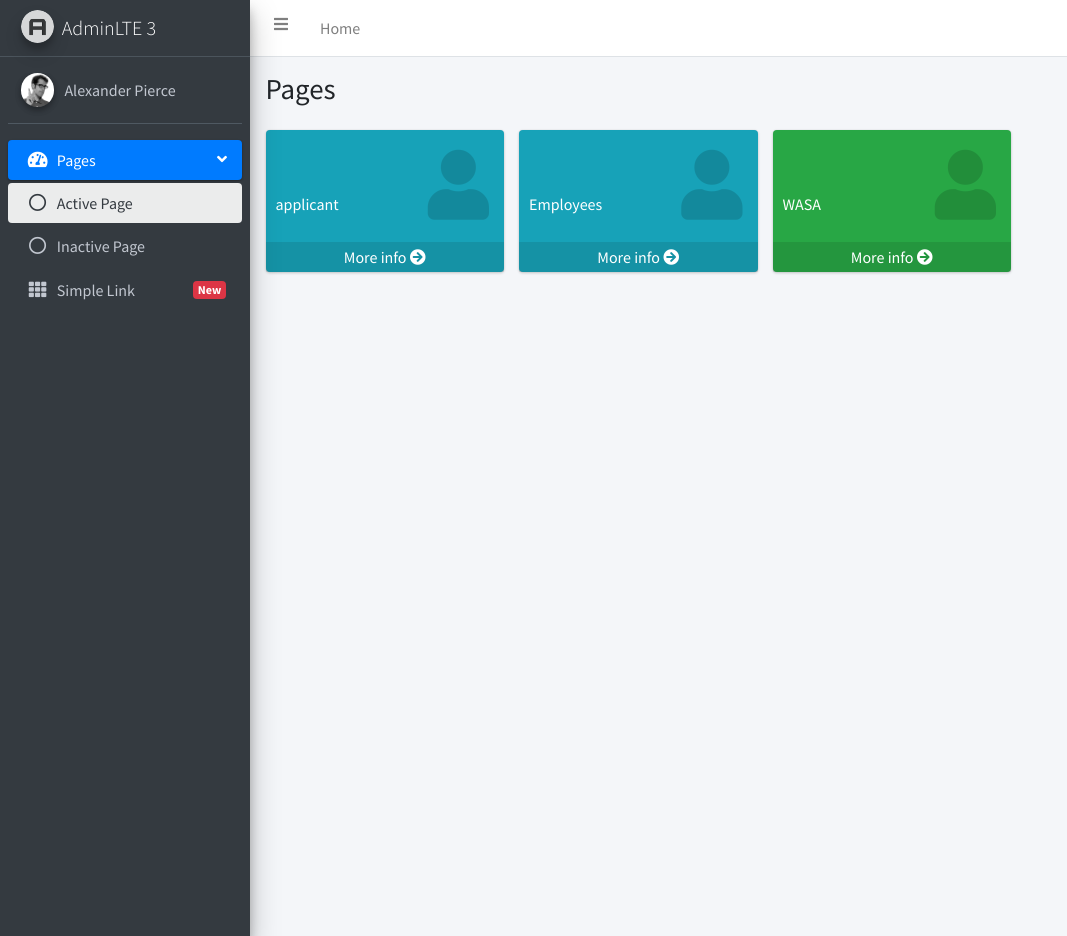
After one commit to wingled22/hris, a PHP site: page /dashboard.php in a window 1280 px wide. The commit adds this page. Shown: the whole page, without its empty margins (0-1067 px from the left). Run offline with PHP 8.4, Linux system fonts and the light colour scheme; some libraries are stand-ins or nearby versions.

Commit message:
updated somes files

```diff
--- /dev/null
+++ b/dashboard.php
@@ -0,0 +1,197 @@
+<html lang="en" style="height: auto;"><head>
+  <meta charset="utf-8">
+  <meta name="viewport" content="width=device-width, initial-scale=1">
+  <title>AdminLTE 3 | Starter</title>
+
+  <!-- Google Font: Source Sans Pro -->
+  <link rel="stylesheet" href="https://fonts.googleapis.com/css?family=Source+Sans+Pro:300,400,400i,700&amp;display=fallback">
+  <!-- Font Awesome Icons -->
+  <link rel="stylesheet" href="plugins/fontawesome-free/css/all.min.css">
+  <!-- Theme style -->
+  <link rel="stylesheet" href="dist/css/adminlte.min.css">
+</head>
+<body class="sidebar-mini" style="height: auto;">
+<div class="wrapper">
+
+  <!-- Navbar -->
+  <nav class="main-header navbar navbar-expand navbar-white navbar-light">
+    <!-- Left navbar links -->
+    <ul class="navbar-nav">
+      <li class="nav-item">
+        <a class="nav-link" data-widget="pushmenu" href="#" role="button"><i class="fas fa-bars"></i></a>
+      </li>
+      <li class="nav-item d-none d-sm-inline-block">
+        <a href="index3.html" class="nav-link">Home</a>
+      </li>
+      <!-- <li class="nav-item d-none d-sm-inline-block">
+        <a href="#" class="nav-link">Contact</a>
+      </li> -->
+    </ul>
+
+    <!-- Right navbar links -->
+    <ul class="navbar-nav ml-auto">
+
+
+
+
+    </ul>
+  </nav>
+  <!-- /.navbar -->
+
+  <!-- Main Sidebar Container -->
+  <aside class="main-sidebar sidebar-dark-primary elevation-4">
+    <!-- Brand Logo -->
+    <a href="index3.html" class="brand-link">
+      <img src="dist/img/AdminLTELogo.png" alt="AdminLTE Logo" class="brand-image img-circle elevation-3" style="opacity: .8">
+      <span class="brand-text font-weight-light">AdminLTE 3</span>
+    </a>
+
+    <!-- Sidebar -->
+    <div class="sidebar">
+      <!-- Sidebar user panel (optional) -->
+      <div class="user-panel mt-3 pb-3 mb-3 d-flex">
+        <div class="image">
+          <img src="dist/img/user2-160x160.jpg" class="img-circle elevation-2" alt="User Image">
+        </div>
+        <div class="info">
+          <a href="#" class="d-block">Alexander Pierce</a>
+        </div>
+      </div>
+
+
+
+      <!-- Sidebar Menu -->
+      <nav class="mt-2">
+        <ul class="nav nav-pills nav-sidebar flex-column" data-widget="treeview" role="menu" data-accordion="false">
+          <!-- Add icons to the links using the .nav-icon class
+               with font-awesome or any other icon font library -->
+          <li class="nav-item menu-open">
+            <a href="#" class="nav-link active">
+              <i class="nav-icon fas fa-tachometer-alt"></i>
+              <p>
+                Pages
+                <i class="right fas fa-angle-left"></i>
+              </p>
+            </a>
+            <ul class="nav nav-treeview">
+              <li class="nav-item">
+                <a href="#" class="nav-link active">
+                  <i class="far fa-circle nav-icon"></i>
+                  <p>Active Page</p>
+                </a>
+              </li>
+              <li class="nav-item">
+                <a href="#" class="nav-link">
+                  <i class="far fa-circle nav-icon"></i>
+                  <p>Inactive Page</p>
+                </a>
+              </li>
+            </ul>
+          </li>
+          <li class="nav-item">
+            <a href="#" class="nav-link">
+              <i class="nav-icon fas fa-th"></i>
+              <p>
+                Simple Link
+                <span class="right badge badge-danger">New</span>
+              </p>
+            </a>
+          </li>
+        </ul>
+      </nav>
+      <!-- /.sidebar-menu -->
+    </div>
+    <!-- /.sidebar -->
+  </aside>
+
+  <!-- Content Wrapper. Contains page content -->
+  <div class="content-wrapper" style="min-height: 879.062px;">
+    <!-- Content Header (Page header) -->
+    <div class="content-header">
+      <div class="container-fluid">
+        <div class="row mb-2">
+          <div class="col-sm-6">
+            <h1 class="m-0">Pages</h1>
+          </div><!-- /.col -->
+
+        </div><!-- /.row -->
+      </div><!-- /.container-fluid -->
+    </div>
+    <!-- /.content-header -->
+
+    <!-- Main content -->
+    <div class="content">
+      <div class="container-fluid">
+
+        <div class="row">
+
+        <div class="col-lg-3 col-6">
+            <!-- small box -->
+            <div class="small-box bg-info">
+              <div class="inner">
+                <h3>&nbsp</h3>
+
+                <p>applicant</p>
+              </div>
+              <div class="icon">
+                <i class="fa fa-user"></i>
+              </div>
+              <a href="employees.php" class="small-box-footer">More info <i class="fas fa-arrow-circle-right"></i></a>
+            </div>
+          </div>
+
+          <div class="col-lg-3 col-6">
+            <!-- small box -->
+            <div class="small-box bg-info">
+              <div class="inner">
+                <h3>&nbsp</h3>
+
+                <p>Employees</p>
+              </div>
+              <div class="icon">
+                <i class="fa fa-user"></i>
+              </div>
+              <a href="employees.php" class="small-box-footer">More info <i class="fas fa-arrow-circle-right"></i></a>
+            </div>
+          </div>
+          <!-- ./col -->
+          <div class="col-lg-3 col-6">
+            <!-- small box -->
+            <div class="small-box bg-success">
+              <div class="inner">
+                <h3>&nbsp</h3>
+
+                <p>WASA</p>
+              </div>
+              <div class="icon">
+                <i class="fa fa-user"></i>
+              </div>
+              <a href="#" class="small-box-footer">More info <i class="fas fa-arrow-circle-right"></i></a>
+            </div>
+          </div>
+
+
+        </div>
+
+    </div><!-- /.container-fluid -->
+    </div>
+    <!-- /.content -->
+  </div>
+  <!-- /.content-wrapper -->
+
+
+
+<div id="sidebar-overlay"></div></div>
+<!-- ./wrapper -->
+
+<!-- REQUIRED SCRIPTS -->
+
+<!-- jQuery -->
+<script src="plugins/jquery/jquery.min.js"></script>
+<!-- Bootstrap 4 -->
+<script src="plugins/bootstrap/js/bootstrap.bundle.min.js"></script>
+<!-- AdminLTE App -->
+<script src="dist/js/adminlte.min.js"></script>
+
+
+</body></html>
```
Also changed, not shown: employees.php (added, +36 -0 lines), index.php (+7 -1 lines), php-includes/footer.php (added, +18 -0 lines), php-includes/header.php (added, +105 -0 lines), session.php (added, +10 -0 lines), dbconnection.php (added), wasa.php (added).
